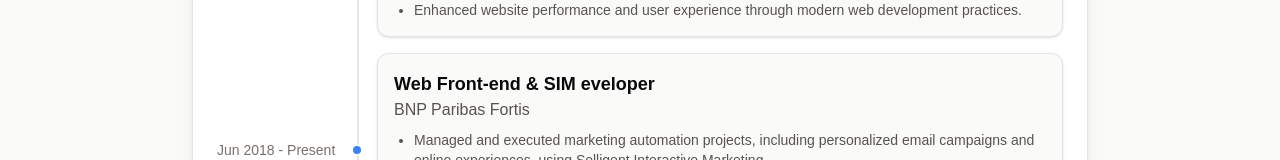
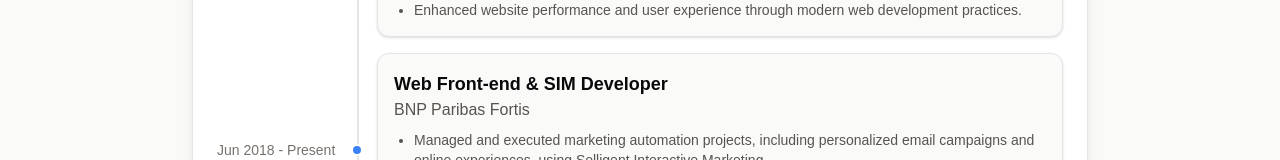
Before and after one commit to yhristov/Resume, a Next.js app: page /en in a window 1280 px wide. Shown: the part 630-790 px from the top of the page. Built offline with nearby package versions, Linux system fonts and the light colour scheme.

Commit message:
changed some copy changes

```diff
--- a/translations/index.ts
+++ b/translations/index.ts
@@ -23,7 +23,7 @@ export const translations: Record<string, Translation> = {
         ]
       },
       {
-        title: "Web Front-end & SIM eveloper",
+        title: "Web Front-end & SIM Developer",
         company: "BNP Paribas Fortis",
         companyUrl: "https://www.bnpparibasfortis.be",
         period: "Jun 2018 - Present",
```
